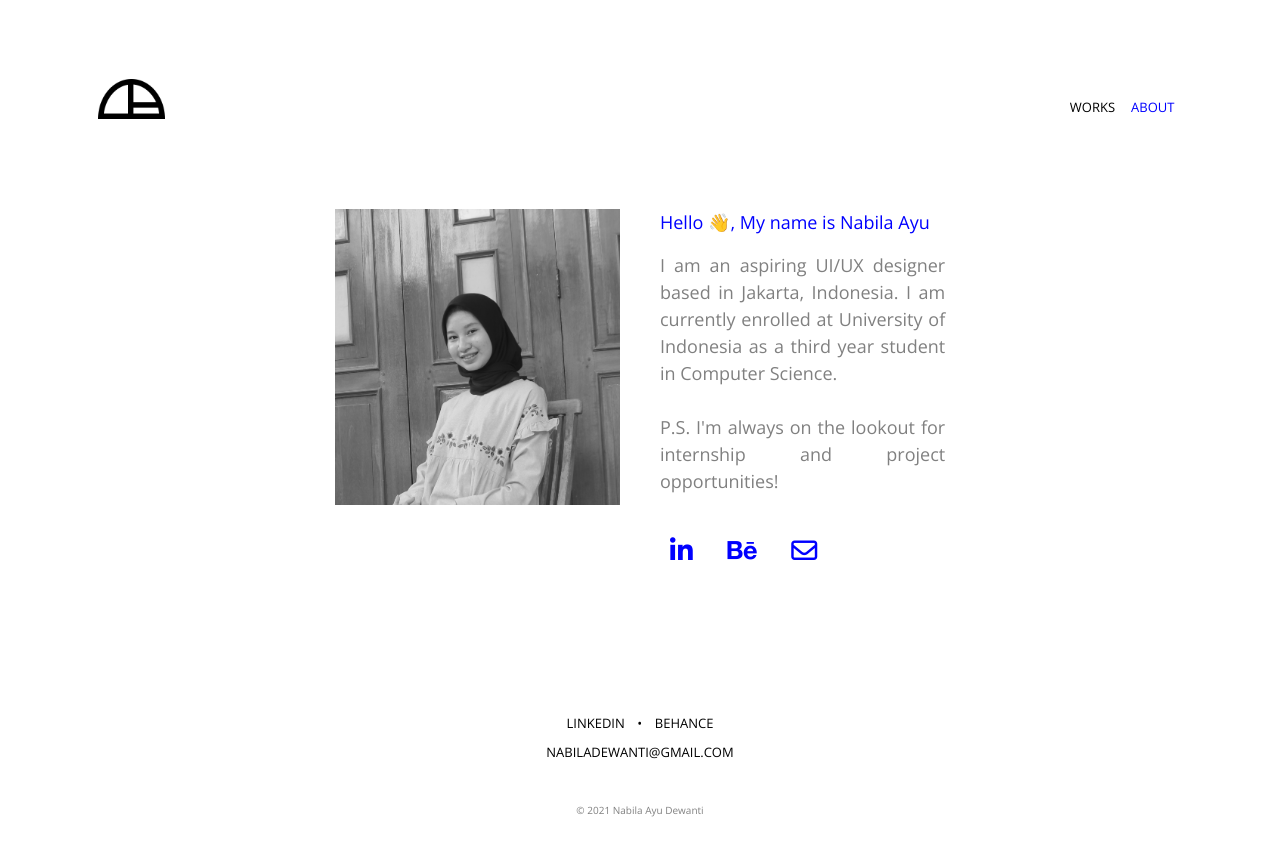
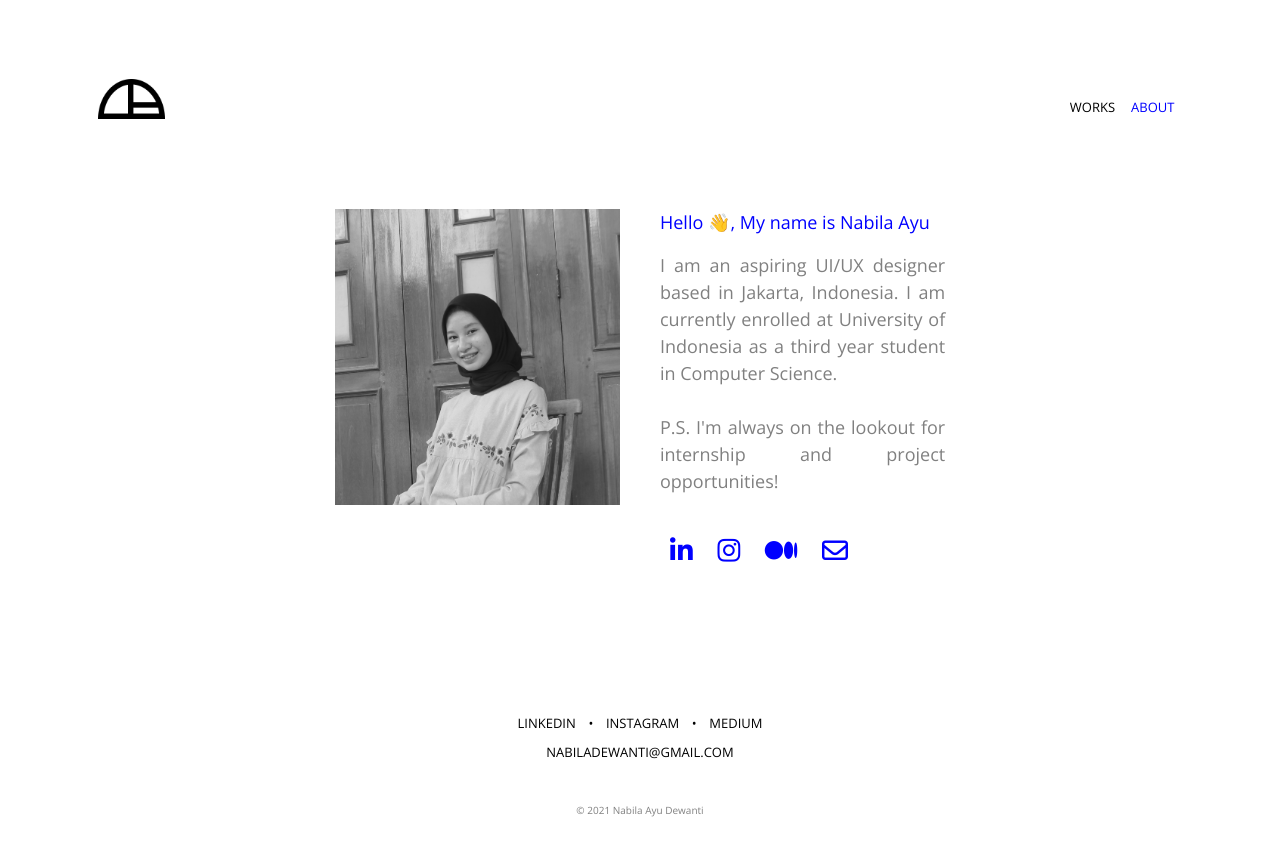
Before and after one commit to nabilaayu/nabilaayu.github.io, a plain HTML site: page about.html in a window 1280 px wide. Drawn offline with nearby package versions, Linux system fonts and the light colour scheme.

Commit message:
Add social links and change padding

```diff
--- a/about.html
+++ b/about.html
@@ -52,7 +52,8 @@
                 <div class="contacts">
                     <a href="https://www.linkedin.com/in/nabilaayu/" target="_blank"><i
                             class="fab fa-linkedin-in fa-2x"></i></a>
-                    <a href="https://www.behance.net/nabilaayu" target="_blank"><i class="fab fa-behance fa-2x"></i></a>
+                    <a href="https://www.instagram.com/ui.nabila/" target="_blank"><i class="fab fa-instagram fa-2x"></i></a>
+                    <a href="https://nabila-ayu.medium.com/" target="_blank"><i class="fab fa-medium-m fa-2x"></i></a>
                     <a href="mailto:nabiladewanti@gmail.com" target="_blank"><i class="far fa-envelope fa-2x"></i></a>
                 </div>
             </div>
@@ -62,10 +63,12 @@
         <div class="contacts">
             <a href="https://www.linkedin.com/in/nabilaayu/" target="_blank">LINKEDIN</a>
             <div>•</div>
-            <a href="https://www.behance.net/nabilaayu" target="_blank">BEHANCE</a>
+            <a href="https://www.instagram.com/ui.nabila/" target="_blank">INSTAGRAM</a>
+            <div>•</div>
+            <a href="https://nabila-ayu.medium.com/" target="_blank">MEDIUM</a>
         </div>
         <div class="contacts">
-            <div>NABILADEWANTI@GMAIL.COM</div>
+            <a href="mailto:nabiladewanti@gmail.com" target="_blank">NABILADEWANTI@GMAIL.COM</a>
         </div><br><br>
         <div>© 2021 Nabila Ayu Dewanti</div>
     </footer>
--- a/index.css
+++ b/index.css
@@ -121,9 +121,9 @@ p a {
     font-size: 13px;
 }
 
-.grid {
+/* .grid {
     padding-top: 5%;
-}
+} */
 
 .row {
     display: flex;
```
Also changed, not shown: contribe.html (+4 -2 lines), fabelio.html (+4 -2 lines), index.html (+4 -2 lines), latihid.html (+4 -2 lines), maynooth.html (+4 -2 lines), ._index.html.
